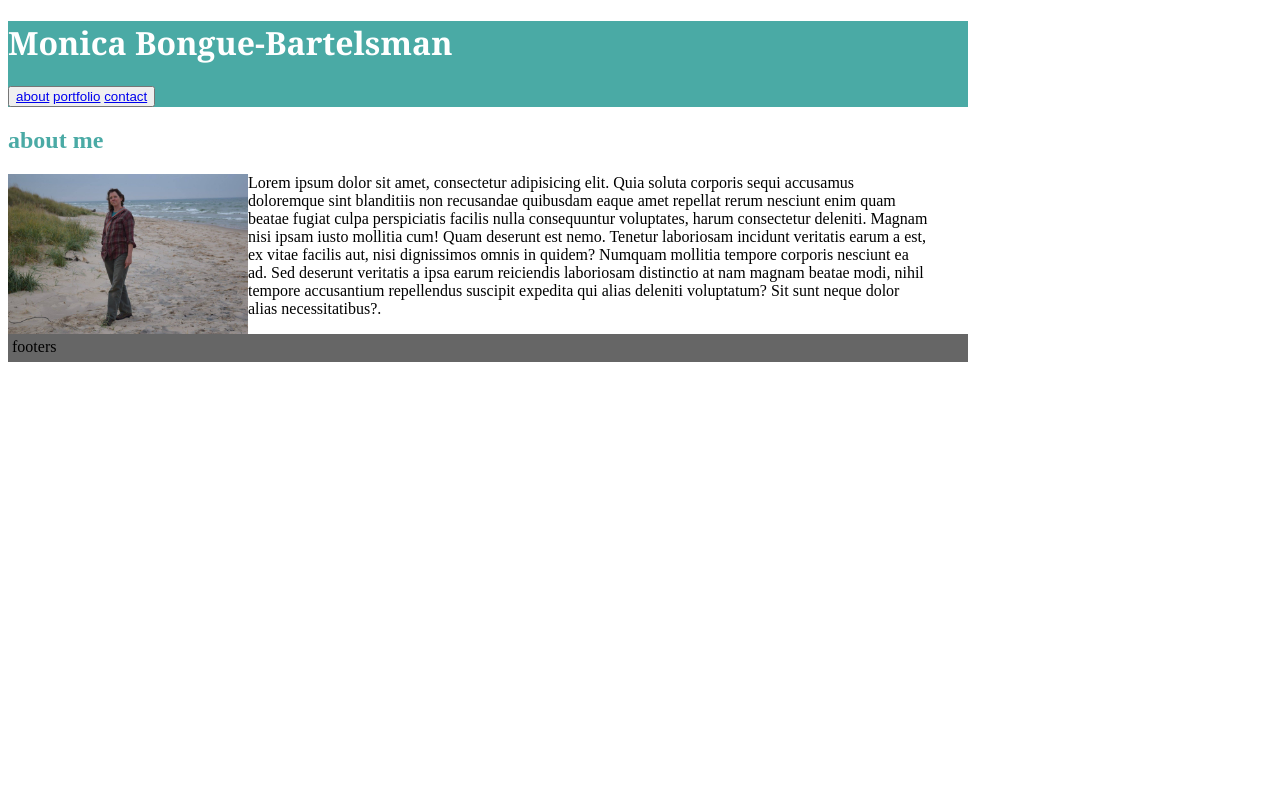
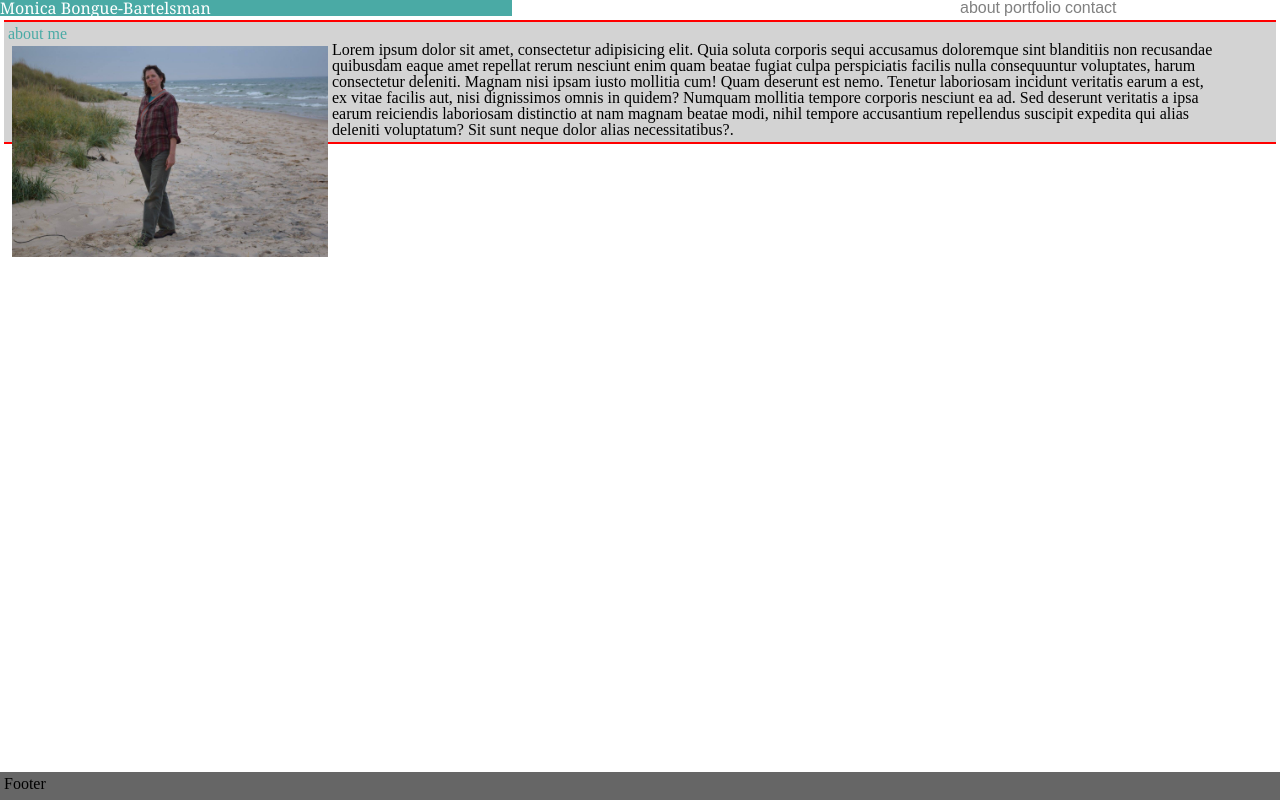
Before and after one commit to Artierra/basic-portfolio, a plain HTML site: page index.html in a window 1280 px wide. Drawn offline with Linux system fonts and the light colour scheme; files that its build step writes are made by us from their sources.

Commit message:
update styling

```diff
--- a/assets/css/style.css
+++ b/assets/css/style.css
@@ -1,9 +1,21 @@
             body {
-    width: 960px;
+                width: 100%;
             }
 
             header {
-    background-color: #4aaaa5
+                background-color: #4aaaa5;
+                width: 40%
+            }
+
+            nav {
+                float: right;
+                width: 25%;
+            }
+
+            a {
+                text-decoration: none;
+                font-family: Arial, Helvetica, sans-serif;
+                color: grey;
             }
 
             h1 {
@@ -15,10 +27,22 @@ h2 {
                 color: #4aaaa5;
             }
 
-section {}
+            section {
+                border-bottom: 2px solid red;
+                background-color: lightgrey;
+                border-top: 2px solid red;
+                padding: 4px;
+                margin: 4px;
+            }
 
             img {
-    width: 25%;
+                display: inline-block;
+                padding: 2px;
+                margin: 2px;
+                width: 25%
+            }
+
+            img {
                 float: left
             }
 
@@ -27,8 +51,12 @@ p {
                 width: 96%
             }
 
-footer {
+            .footer {
                 clear: both;
+                position: fixed;
+                left: 0;
+                bottom: 0;
+                width: 100%;
                 background-color: #666666;
                 height: 20px;
                 padding: 4px;
--- a/index.html
+++ b/index.html
@@ -4,30 +4,31 @@
 <head>
     <meta charset="UTF-8">
     <title>Basic Portfolio</title>
+    <link rel="stylesheet" href="assets/css/resetCSS.css">
     <link rel="stylesheet" href="assets/css/style.css">
 
 </head>
 
+
 <body>
+    <nav>
+        <a href="index.html">about</a>
+        <a href="portfolio.html">portfolio</a>
+        <a href="contact.html">contact</a>
+    </nav>
+
+
     <header>
         <h1>Monica Bongue-Bartelsman</h1>
-        <nav>
-            <button>
-               <a href="index.html">about</a>
-               <a href="portfolio.html">portfolio</a>
-                <a href="contact.html">contact</a>
+    </header>
 
-            </button>
 
-        </nav>
-
-    </header>
 
     <section>
         <h2>about me</h2>
 
 
-        <img src="assets/images/MonicaOnBeach.jpg" alt="Monica Bongue">
+        <img class="MOnica" src="assets/images/MonicaOnBeach.jpg" alt="Monica Bongue">
 
 
         <p>Lorem ipsum dolor sit amet, consectetur adipisicing elit. Quia soluta corporis sequi accusamus doloremque sint blanditiis non recusandae quibusdam eaque amet repellat rerum nesciunt enim quam beatae fugiat culpa perspiciatis facilis nulla consequuntur
@@ -37,16 +38,10 @@
 
     </section>
 
-
+    <div class="footer">
+        <p>Footer</p>
+    </div>
 </body>
-
-<footer>footers</footer>
-
-
-
-
-
-
 
 
 
--- /dev/null
+++ b/resetCSS.css
@@ -0,0 +1,137 @@
+/* http://meyerweb.com/eric/tools/css/reset/
+   v2.0 | 20110126
+   License: none (public domain)
+*/
+
+html,
+body,
+div,
+span,
+applet,
+object,
+iframe,
+h1,
+h2,
+h3,
+h4,
+h5,
+h6,
+p,
+blockquote,
+pre,
+a,
+abbr,
+acronym,
+address,
+big,
+cite,
+code,
+del,
+dfn,
+em,
+img,
+ins,
+kbd,
+q,
+s,
+samp,
+small,
+strike,
+strong,
+sub,
+sup,
+tt,
+var,
+b,
+u,
+i,
+center,
+dl,
+dt,
+dd,
+ol,
+ul,
+li,
+fieldset,
+form,
+label,
+legend,
+table,
+caption,
+tbody,
+tfoot,
+thead,
+tr,
+th,
+td,
+article,
+aside,
+canvas,
+details,
+embed,
+figure,
+figcaption,
+footer,
+header,
+hgroup,
+menu,
+nav,
+output,
+ruby,
+section,
+summary,
+time,
+mark,
+audio,
+video {
+    margin: 0;
+    padding: 0;
+    border: 0;
+    font-size: 100%;
+    font: inherit;
+    vertical-align: baseline;
+}
+
+
+/* HTML5 display-role reset for older browsers */
+
+article,
+aside,
+details,
+figcaption,
+figure,
+footer,
+header,
+hgroup,
+menu,
+nav,
+section {
+    display: block;
+}
+
+body {
+    line-height: 1;
+}
+
+ol,
+ul {
+    list-style: none;
+}
+
+blockquote,
+q {
+    quotes: none;
+}
+
+blockquote:before,
+blockquote:after,
+q:before,
+q:after {
+    content: '';
+    content: none;
+}
+
+table {
+    border-collapse: collapse;
+    border-spacing: 0;
+}
```
Also changed, not shown: contact.html (+13 -13 lines), portfolio.html (+15 -13 lines). Lines whose indentation alone changed are shown as unchanged.
